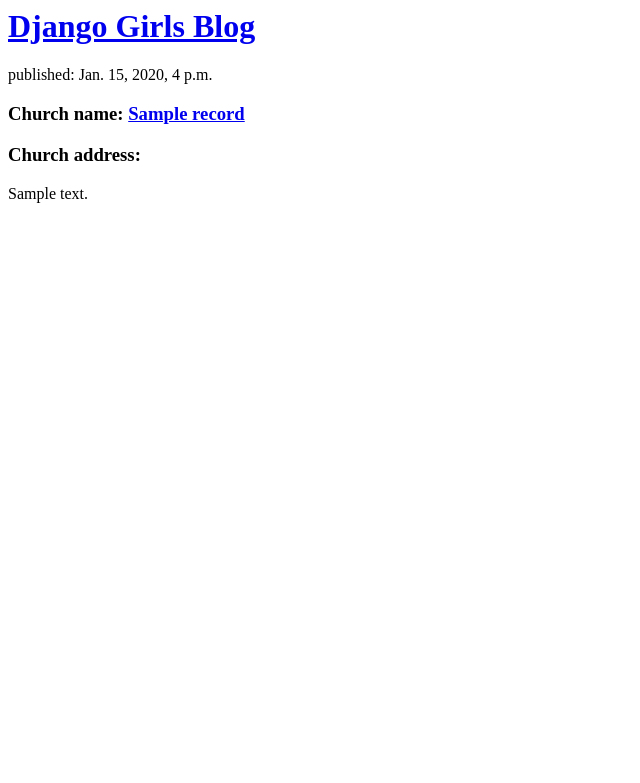
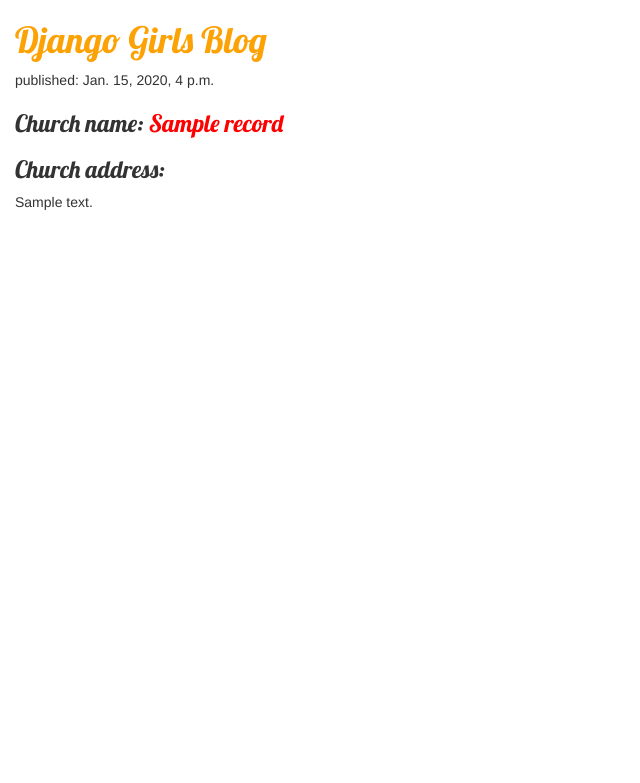
Before and after one commit to ualmaz/djangoGirls, a Django app: page / in a window 1280 px wide. Shown: the top 783 px of the page, without its empty margins (0-640 px from the left). Run offline with Django 3.2, Linux system fonts and the light colour scheme; tables that the repository leaves empty hold one stand-in row (values such as "Sample post"); some libraries are stand-ins or nearby versions.

Commit message:
modified

```diff
--- /dev/null
+++ b/blog/static/css/blog.css
@@ -0,0 +1,60 @@
+h1 a {
+    color: #FCA205;
+}
+
+body {
+    padding-left: 15px;
+}
+
+h3 a {
+    color: red;
+    font-family: 'Lobster';
+
+}
+
+.page-header {
+    background-color: #ff9400;
+    margin-top: 0;
+    padding: 20px 20px 20px 40px;
+}
+
+.page-header h1, .page-header h1 a, .page-header h1 a:visited, .page-header h1 a:active {
+    color: #ffffff;
+    font-size: 36pt;
+    text-decoration: none;
+}
+
+.content {
+    margin-left: 40px;
+}
+
+h1, h2, h3, h4 {
+    font-family: 'Lobster', cursive;
+}
+
+.date {
+    color: #828282;
+}
+
+.save {
+    float: right;
+}
+
+.post-form textarea, .post-form input {
+    width: 100%;
+}
+
+.top-menu, .top-menu:hover, .top-menu:visited {
+    color: #ffffff;
+    float: right;
+    font-size: 26pt;
+    margin-right: 20px;
+}
+
+.post {
+    margin-bottom: 70px;
+}
+
+.post h1 a, .post h1 a:visited {
+    color: #000000;
+}
--- a/blog/templates/blog/post_list.html
+++ b/blog/templates/blog/post_list.html
@@ -1,6 +1,11 @@
+{% load staticfiles %}
 <html>
     <head>
         <title>Django Girls blog</title>
+        <link rel="stylesheet" href="//maxcdn.bootstrapcdn.com/bootstrap/3.2.0/css/bootstrap.min.css">
+        <link rel="stylesheet" href="//maxcdn.bootstrapcdn.com/bootstrap/3.2.0/css/bootstrap-theme.min.css">
+        <link rel="stylesheet" href="{% static 'css/blog.css' %}">
+        <link href="https://fonts.googleapis.com/css?family=Lobster&subset=latin,cyrillic" rel="stylesheet" type="text/css">
     </head>
     <body>
         <div>
@@ -9,7 +14,7 @@
 
         {% for record in records %}
 
-        <div>
+        <div class="post">
             <p>published: {{ record.published_date }}</p>
             <h3>Church name: <a href="#">{{ record.title }}</a></h3>
             <p><h3>Church address:</h3> {{ record.text|linebreaksbr }}</p>
```
